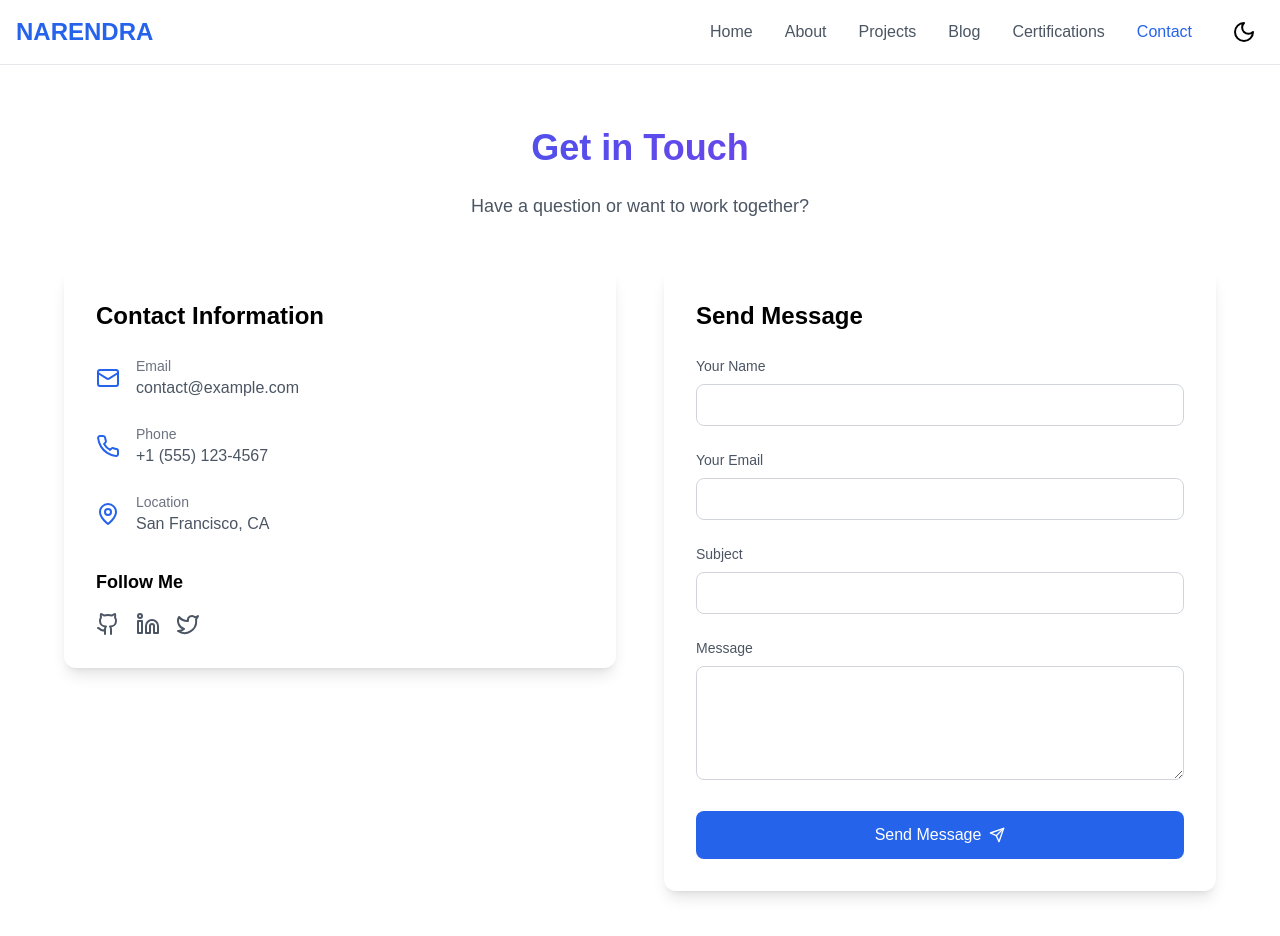
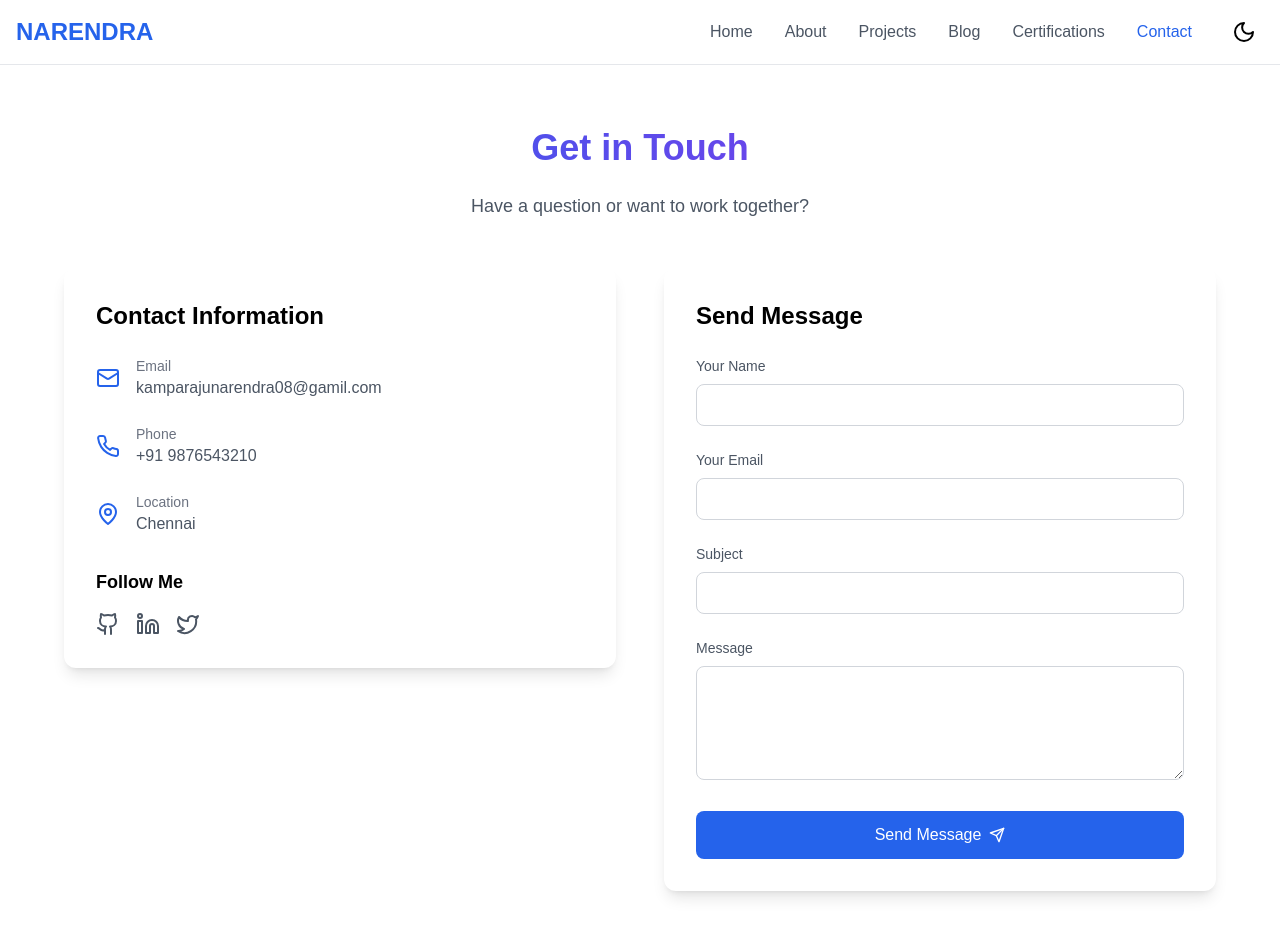
Before and after one commit to narendravarma2004/Portfolio-Site, a React (Vite) app: page /contact in a window 1280 px wide. Shown: the top 936 px of the page. Built offline with nearby package versions, Linux system fonts and the light colour scheme; a web font is replaced by a local one.

Commit message:
Update Contact.tsx

```diff
--- a/src/pages/Contact.tsx
+++ b/src/pages/Contact.tsx
@@ -58,7 +58,7 @@ export const Contact: React.FC = () => {
                 <Mail className="w-6 h-6 text-blue-600 dark:text-blue-400" />
                 <div className="ml-4">
                   <p className="text-sm text-gray-500 dark:text-gray-400">Email</p>
-                  <p className="text-gray-600 dark:text-gray-300">contact@example.com</p>
+                  <p className="text-gray-600 dark:text-gray-300">kamparajunarendra08@gamil.com</p>
                 </div>
               </div>
 
@@ -66,7 +66,7 @@ export const Contact: React.FC = () => {
                 <Phone className="w-6 h-6 text-blue-600 dark:text-blue-400" />
                 <div className="ml-4">
                   <p className="text-sm text-gray-500 dark:text-gray-400">Phone</p>
-                  <p className="text-gray-600 dark:text-gray-300">+1 (555) 123-4567</p>
+                  <p className="text-gray-600 dark:text-gray-300">+91 9876543210</p>
                 </div>
               </div>
 
@@ -74,7 +74,7 @@ export const Contact: React.FC = () => {
                 <MapPin className="w-6 h-6 text-blue-600 dark:text-blue-400" />
                 <div className="ml-4">
                   <p className="text-sm text-gray-500 dark:text-gray-400">Location</p>
-                  <p className="text-gray-600 dark:text-gray-300">San Francisco, CA</p>
+                  <p className="text-gray-600 dark:text-gray-300">Chennai</p>
                 </div>
               </div>
             </div>
@@ -82,10 +82,10 @@ export const Contact: React.FC = () => {
             <div className="mt-8">
               <h3 className="text-lg font-semibold mb-4">Follow Me</h3>
               <div className="flex space-x-4">
-                <a href="https://github.com" target="_blank" rel="noopener noreferrer" className="text-gray-600 dark:text-gray-400 hover:text-blue-600 dark:hover:text-blue-400">
+                <a href="https://github.com/narendravarma2004" target="_blank" rel="noopener noreferrer" className="text-gray-600 dark:text-gray-400 hover:text-blue-600 dark:hover:text-blue-400">
                   <Github className="w-6 h-6" />
                 </a>
-                <a href="https://linkedin.com" target="_blank" rel="noopener noreferrer" className="text-gray-600 dark:text-gray-400 hover:text-blue-600 dark:hover:text-blue-400">
+                <a href="https://www.linkedin.com/in/kamparajunarendravarma/" target="_blank" rel="noopener noreferrer" className="text-gray-600 dark:text-gray-400 hover:text-blue-600 dark:hover:text-blue-400">
                   <Linkedin className="w-6 h-6" />
                 </a>
                 <a href="https://twitter.com" target="_blank" rel="noopener noreferrer" className="text-gray-600 dark:text-gray-400 hover:text-blue-600 dark:hover:text-blue-400">
```
